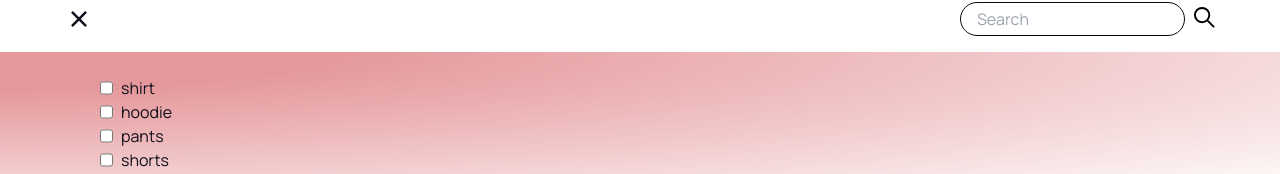
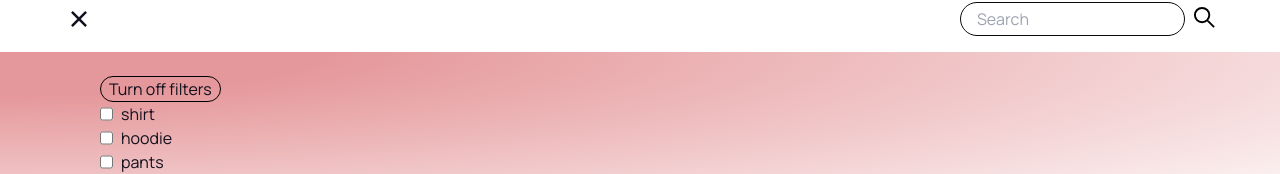
Before and after one commit to notcrimson/e-commerce-site, a React (Vite) app: page /store in a window 1280 px wide. Both pictures are taken after a click on the element 79 px from the left and 177 px from the top of the page. Shown: the part 158-332 px from the top of the page. Built offline with nearby package versions, Linux system fonts and the light colour scheme; the HTML template or start-up script is replaced by a standard one.

Commit message:
resetting filters func

```diff
--- a/src/components/Filters.jsx
+++ b/src/components/Filters.jsx
@@ -29,31 +29,44 @@ const Filters = ({
         let temp = data.filter((card) => card.type === selectedType);
         return temp;
       });
+
       setFilteredItems(tempItems.flat());
     } else {
       setFilteredItems([...data]);
     }
   };
 
-  Filters.propTypes = {
-    data: PropTypes.any,
-    selectedFilters: PropTypes.any,
-    setSelectedFilters: PropTypes.any,
-    filteredItems: PropTypes.any,
-    setFilteredItems: PropTypes.any,
+  const handleFilterToggle = () => {
+    selectedFilters.forEach((type) => {
+      document.getElementById(type).checked = false;
+    });
+    selectedFilters.length !== 0 && setSelectedFilters([]);
   };
 
   return (
     <div className="flex flex-col">
+      <button
+        type="button"
+        className=" border border-solid border-black rounded-full px-2"
+        onClick={handleFilterToggle}
+      >
+        Turn off filters
+      </button>
       {types?.map((type) => (
         <div key={type} className=" flex flex-row gap-2">
-          <input onChange={() => handleFilterChecked(type)} type="checkbox" />
+          <input value="0" id={type} onChange={() => handleFilterChecked(type)} type="checkbox" />
           <h1>{type}</h1>
-          {/* <button>{type}</button> */}
         </div>
       ))}
     </div>
   );
 };
 
+Filters.propTypes = {
+  data: PropTypes.any,
+  selectedFilters: PropTypes.any,
+  setSelectedFilters: PropTypes.any,
+  filteredItems: PropTypes.any,
+  setFilteredItems: PropTypes.any,
+};
 export default Filters;
--- a/src/pages/Store/Store.jsx
+++ b/src/pages/Store/Store.jsx
@@ -9,6 +9,7 @@ import Filters from "../../components/Filters";
 
 //TODO: create the handleSearch component
 //TODO: filters
+//TODO: turn off all filters
 
 const Store = () => {
   const [selectedFilters, setSelectedFilters] = useState([]);
```
